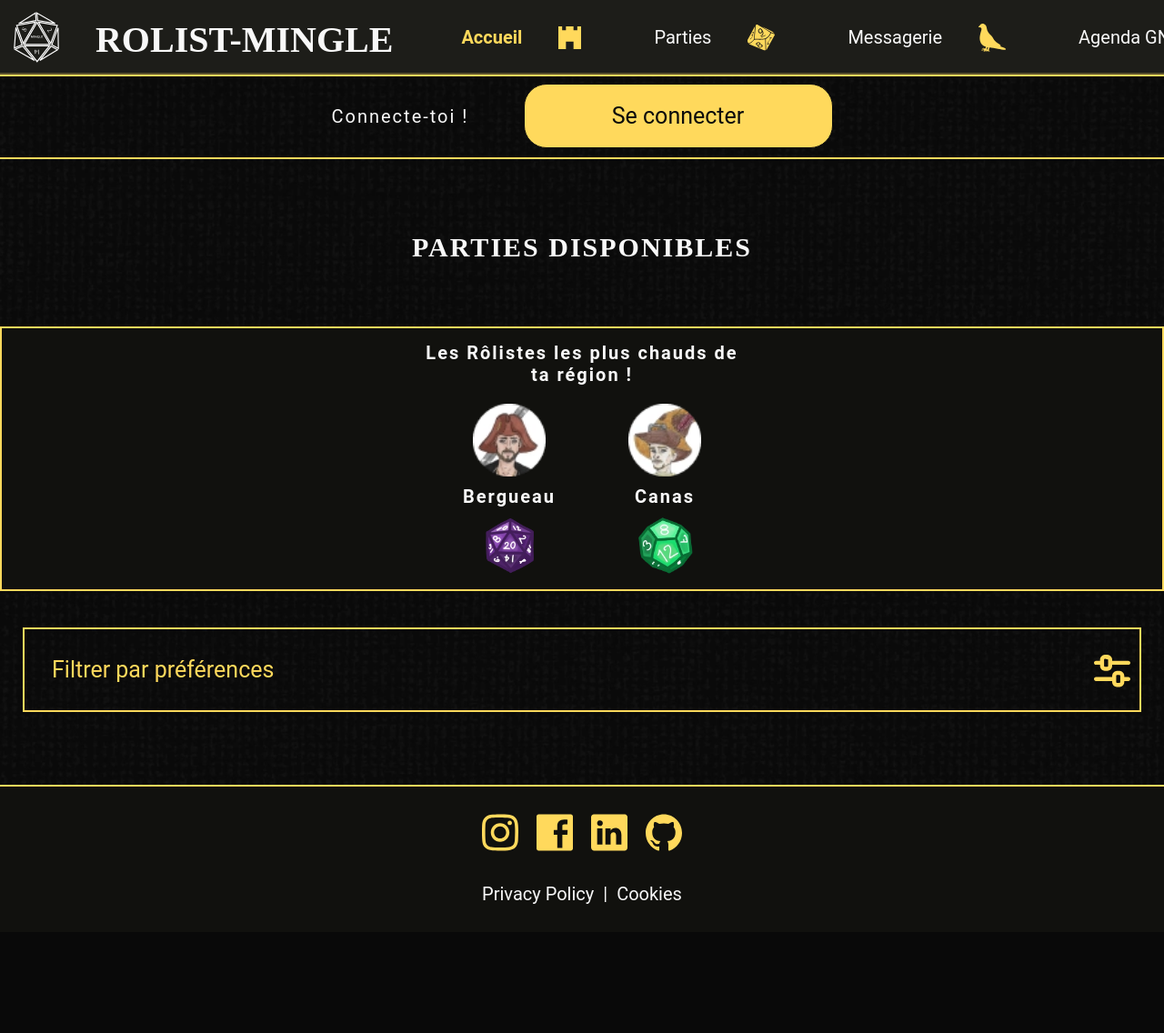
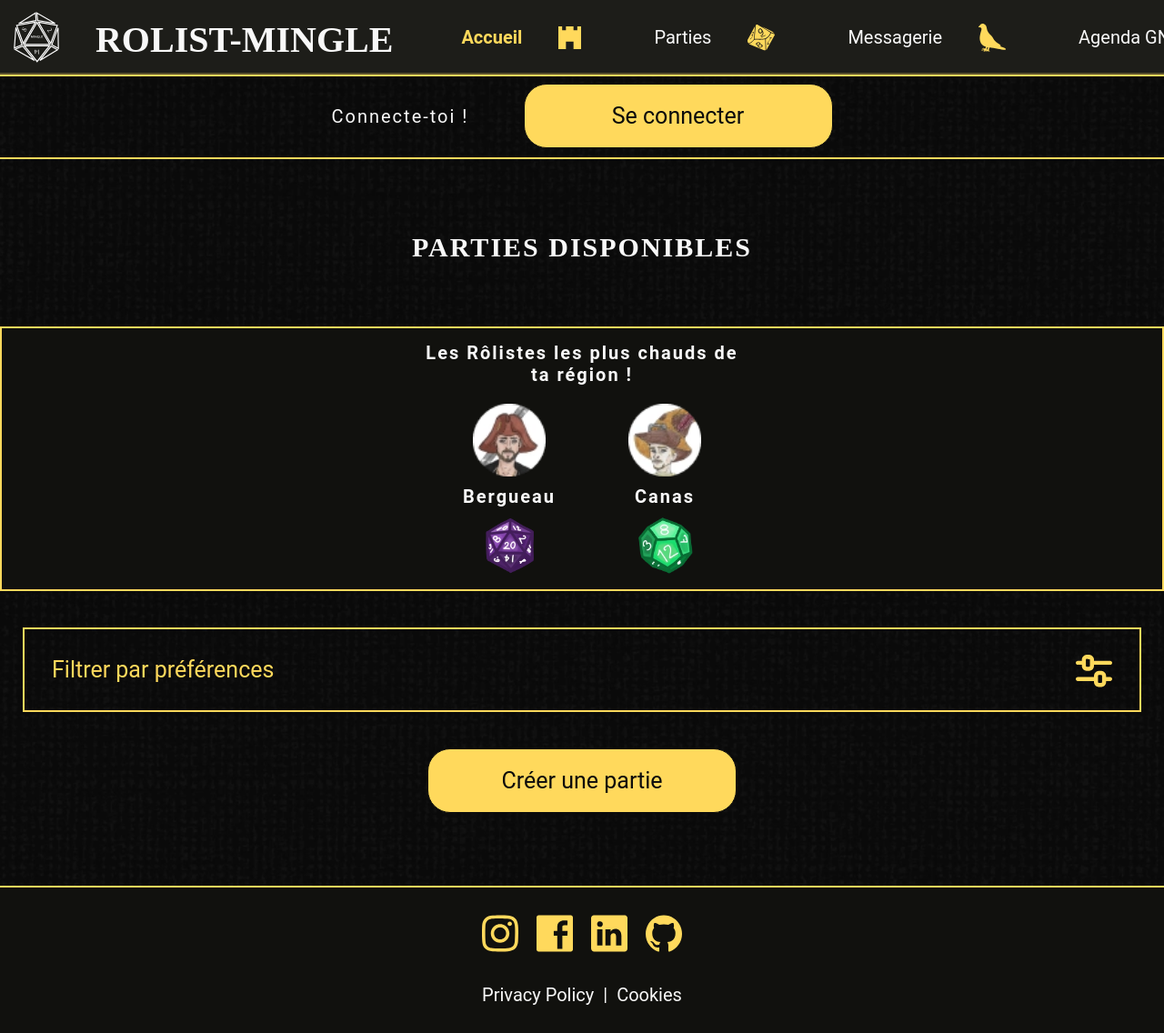
Before and after one commit to sbonnard/rolist-mingle, a PHP site: page /parties.html in a window 1280 px wide. Shown: the whole page at 91% size. Before the commit the page ends 994 px from the top, so only its background shows below. Run offline with PHP 8.4, Linux system fonts and the light colour scheme; some web fonts are replaced.

Commit message:
create a party button done

```diff
--- a/create-account.html
+++ b/create-account.html
@@ -178,7 +178,7 @@
                         <p class="input__required--txt" aria-hidden="true">Les champs marqués d’une <span
                                 class="input__required">*</span> sont obligatoires.
                         </p>
-                        <input class="button button--padding" type="submit" value="Créer mon Compte">
+                        <input class="button" type="submit" value="Créer mon Compte">
                     </ul>
 
 
--- a/css/style.css
+++ b/css/style.css
@@ -603,10 +603,11 @@ input:focus-visible {
     font-family: 'roboto';
     border: 2px solid var(--primary);
     padding: 1.5rem;
+    margin-bottom: 2rem;
     width: 100%;
     background-image: url(/img/filter.svg);
     background-repeat: no-repeat;
-    background-position: right 0.5rem bottom 1.25rem;
+    background-position: right 1.5rem bottom 1.25rem;
 }
 
 /* Footer */
--- a/index.html
+++ b/index.html
@@ -150,7 +150,7 @@
                             <p class="lnk--underlined"><a href="forgotten-password.html">Mot de passe oublié ?</a></p>
                             <input class="button" type="submit" value="Se connecter">
                             <p>Pas encore de compte ?</p>
-                            <button class="button button--empty button--padding"><a href="create-account.html">Créer un
+                            <button class="button button--empty"><a href="create-account.html">Créer un
                                     compte</a></button>
                         </div>
                     </form>
--- a/parties.html
+++ b/parties.html
@@ -78,6 +78,9 @@
                 <button class="filter txt--bigger txt--primary">Filtrer par préférences</button>
             </div>
 
+            <div class="container">
+            <button class="button"><a href="create-account.html">Créer une partie</a></button>
+        </div>
         </div>
     </main>
 
--- a/reinitialize-password.html
+++ b/reinitialize-password.html
@@ -79,7 +79,7 @@
                         <p class="input__required--txt" aria-hidden="true">Les champs marqués d’une <span
                                 class="input__required">*</span> sont
                             obligatoires.</p>
-                        <input class="button button--padding" type="submit" value="Confirmer" aria-label="Confirmer le nouveau mot de passe">
+                        <input class="button" type="submit" value="Confirmer" aria-label="Confirmer le nouveau mot de passe">
                     </div>
                 </form>
             </section>
```
